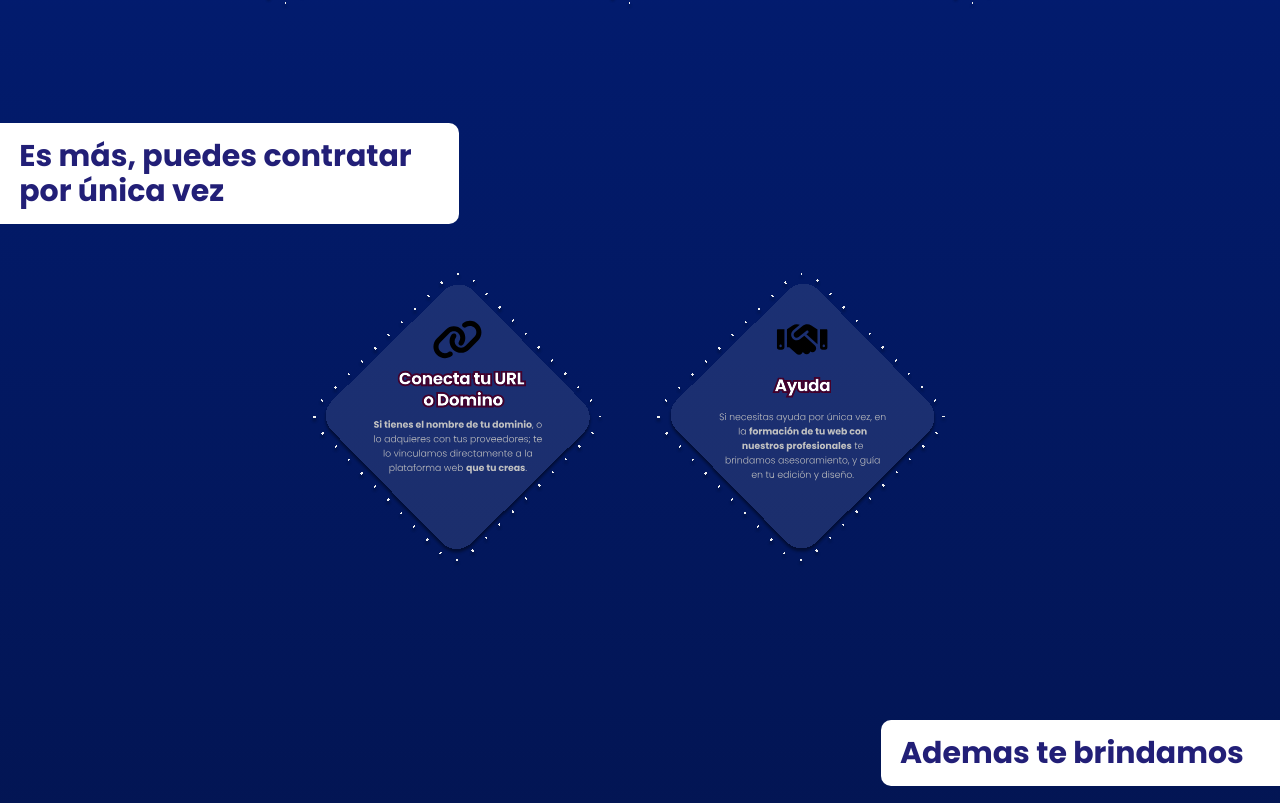
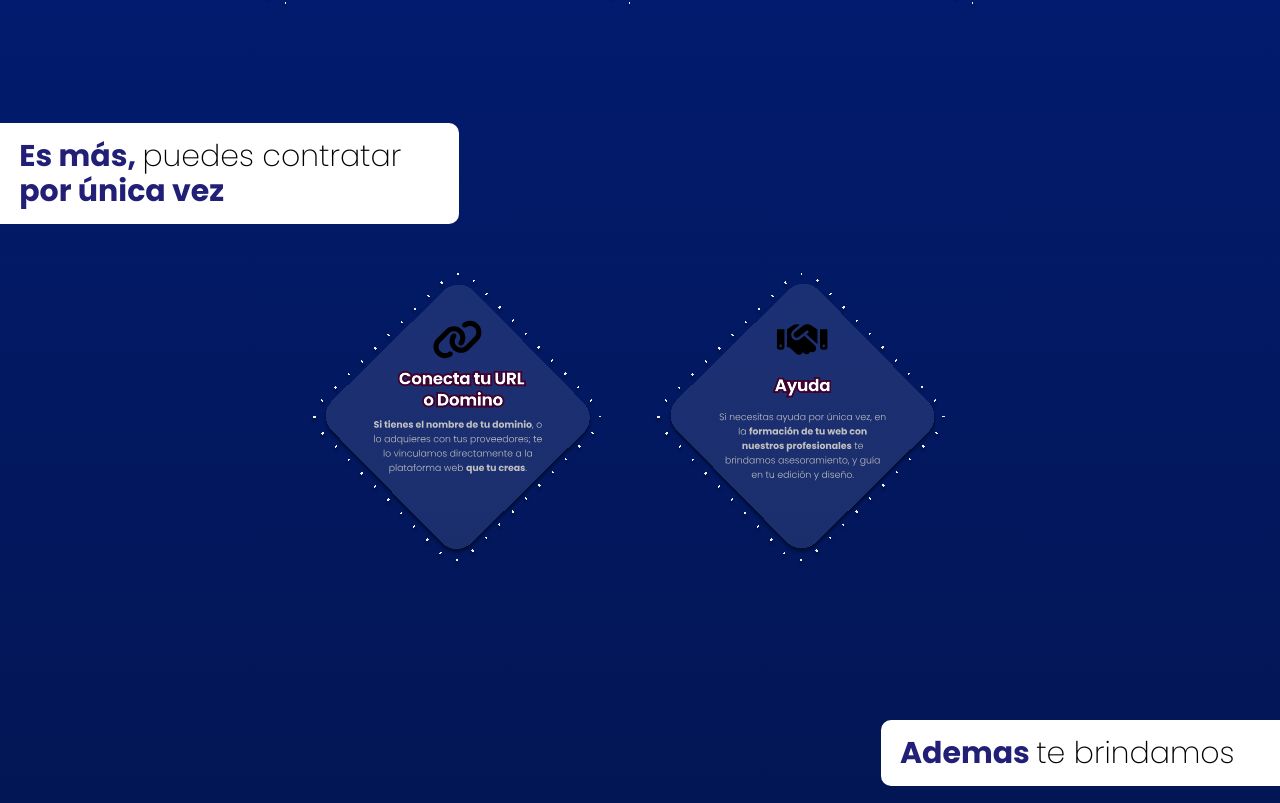
Before and after one commit to SEGR02/pidelo-miguel, a Next.js app: page /wantMyVirtualStore in a window 1280 px wide. Shown: the part 1357-2160 px from the top of the page. Built offline with nearby package versions, Linux system fonts and the light colour scheme.

Commit message:
Change bold

```diff
--- a/src/app/wantMyVirtualStore/page.tsx
+++ b/src/app/wantMyVirtualStore/page.tsx
@@ -62,9 +62,9 @@ export default function WantMyVirtualStore() {
         </div>
         <div className={styles.titleContainer3}>
           <p className={styles.title}>
-            <span className={styles.titleColorWord}>
-              Es más, puedes contratar por única vez
-            </span>
+            <span className={styles.titleColorWord}>Es más, </span>
+            puedes contratar{" "}
+            <span className={styles.titleColorWord}>por única vez </span>
           </p>
         </div>
         <div className={styles.stepsImageContainer2}>
@@ -84,7 +84,8 @@ export default function WantMyVirtualStore() {
         >
           <div className={styles.titleContainer4}>
             <p className={styles.title}>
-              <span className={styles.titleColorWord}>Ademas te brindamos</span>
+              <span className={styles.titleColorWord}>Ademas </span>
+              te brindamos
             </p>
           </div>
         </div>
```
